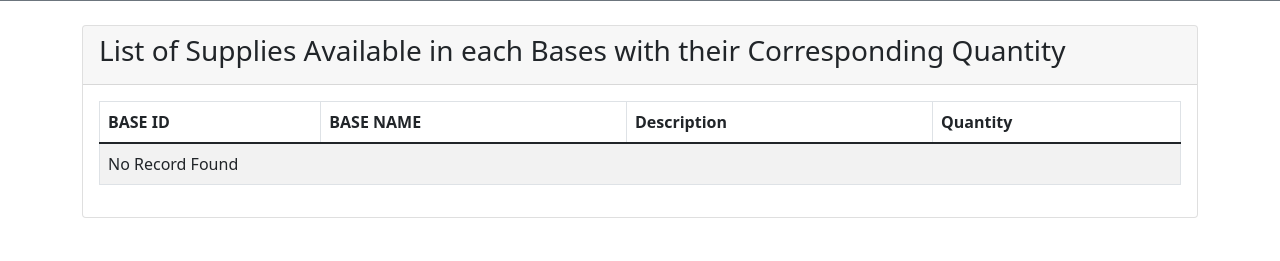
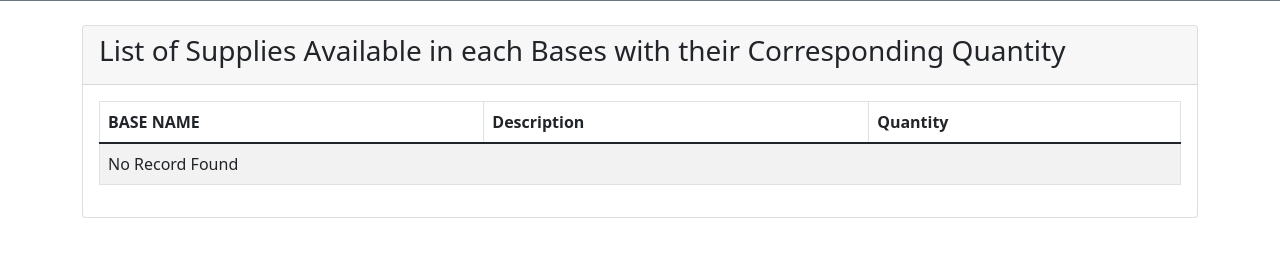
Before and after one commit to Raven1K/casestudy2, a PHP site: page /supplies.php in a window 1280 px wide. Shown: the part 347-608 px from the top of the page. Run offline with PHP 8.4, Linux system fonts and the light colour scheme; data that the repository does not hold is empty.

Commit message:
Update supplies.php

```diff
--- a/supplies.php
+++ b/supplies.php
@@ -30,7 +30,6 @@
                         <table class="table table-bordered table-striped">
                             <thead class="">
                                 <tr>
-                                    <th>BASE ID</th>
                                     <th>BASE NAME</th>
                                     <th>Description</th>
                                     <th>Quantity</th>
@@ -39,7 +38,7 @@
                             <tbody>
                                 <?php
 
-                                    $query = "SELECT base.base_id, base.base_name, supply.name, supply.description, inventory.quantity
+                                    $query = "SELECT base.base_name, supply.name, supply.description, inventory.quantity
 				    		FROM inventory LEFT JOIN base ON inventory.base_id = base.base_id
 						LEFT JOIN supply ON inventory.supply_id = supply.supply_id";
                                     $statement = $conn->prepare($query);
@@ -53,7 +52,6 @@
                                         {
                                             ?>
                                             <tr>
-                                                <td><?= $row->base_id; ?></td>
                                                 <td><?= $row->base_name; ?></td>
                                                 <td><?= $row->description; ?></td>
                                                 <td><?= $row->quantity; ?></td>
```
